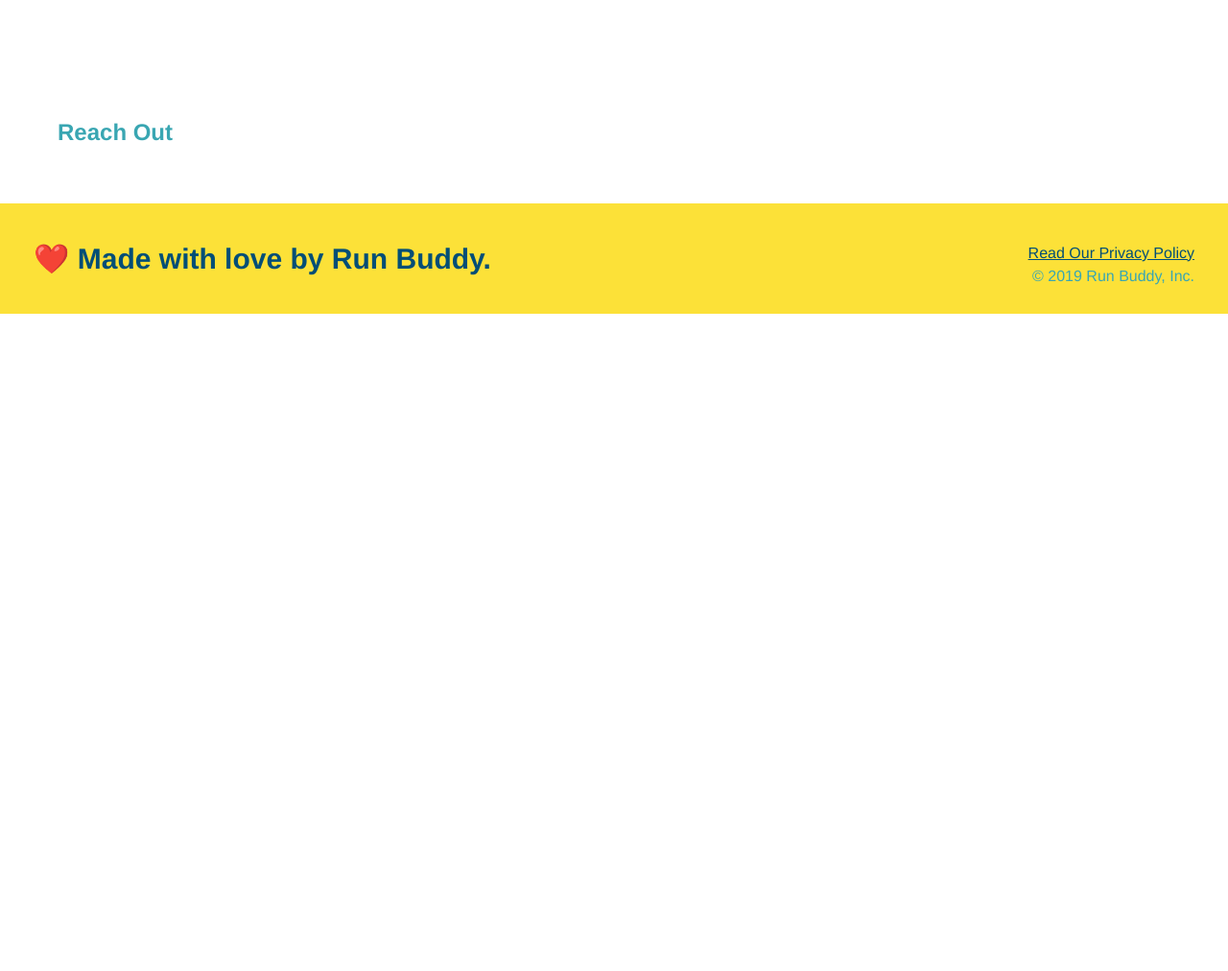
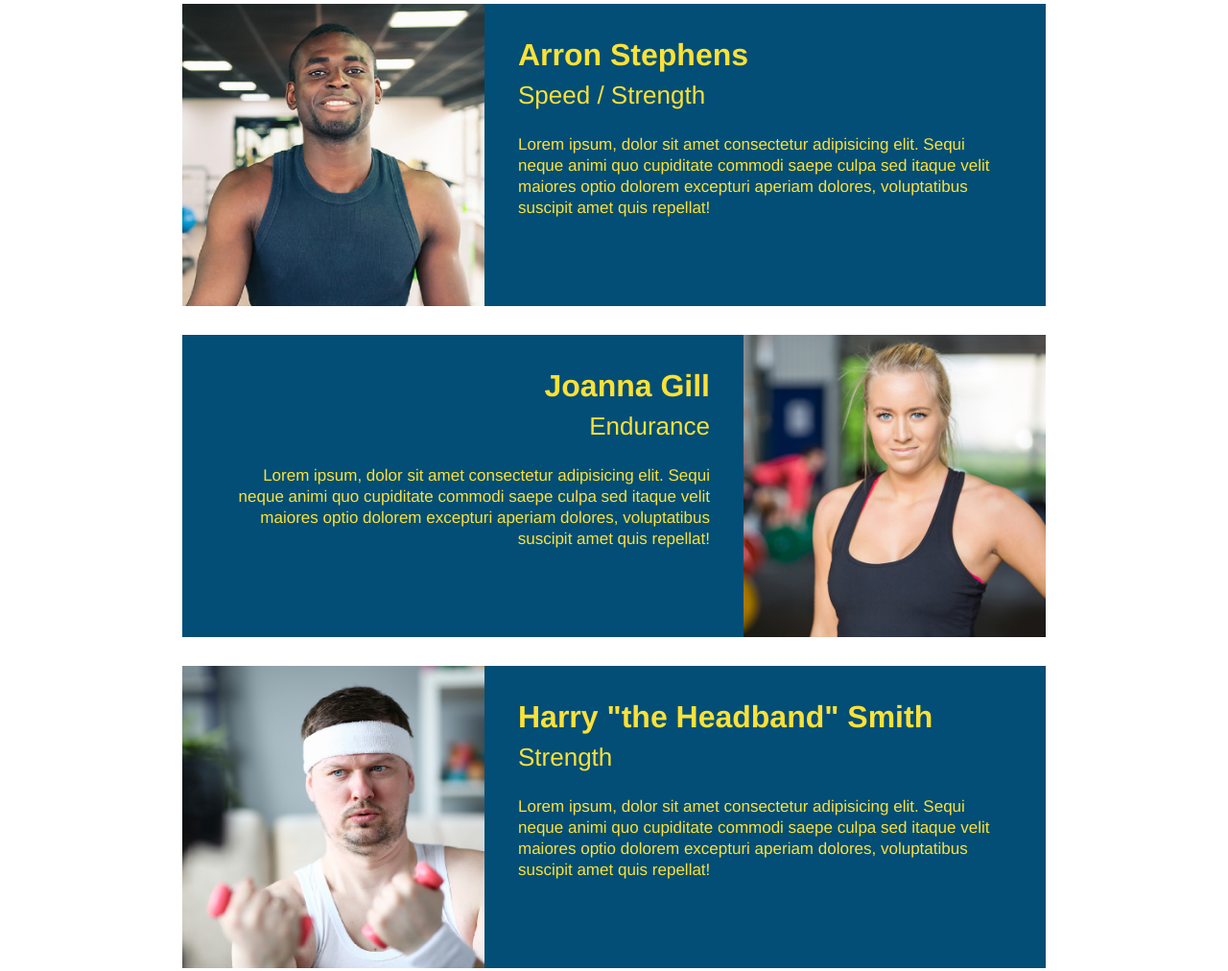
Before and after one commit to jacurtis813/run-buddy, a plain HTML site: page index.html in a window 1280 px wide. Shown: the part 2908-3920 px from the top of the page at 96% size. Before the commit the page ends 3235 px from the top, so only its background shows below. Drawn offline with Linux system fonts and the light colour scheme.

Commit message:
add each trainer and assign style properties

```diff
--- a/assets/css/style.css
+++ b/assets/css/style.css
@@ -190,3 +190,53 @@
   .secondary-border {
     border-color: #39a6b2;
   }
+
+  /* style the trainers */
+  .trainers {
+    text-align: center;
+
+  }
+
+  .trainer {
+    width: 900px;
+    margin: 0 auto 30px auto;
+    background: #024e76;
+    color: #fce138;
+    overflow: auto;
+  }
+
+  .trainer img {
+    width: 35%;
+    float: left;
+  }
+
+  .trainer-bio {
+    padding: 35px;
+    float: left;
+    width: 65%;
+  }
+
+  .trainer-bio h3 {
+    font-size: 32px;
+    margin-bottom: 8px;
+  }
+
+  .trainer-bio h4 {
+    font-weight: lighter;
+    font-size: 26px;
+    margin-bottom: 25px;
+  }
+
+  .trainer-bio p {
+    font-size: 17px;
+    line-height: 1.3;
+  }
+
+  /* style text property */
+  .text-left {
+    text-align: left;
+  }
+
+  .text-right {
+    text-align: right;
+  }
--- a/index.html
+++ b/index.html
@@ -116,6 +116,50 @@
     <!-- "meet the trainers" section -->
     <section id="your-trainers" class="trainers">
         <h2 class="section-title primary-border">Meet The Trainers</h2>
+        <article class="trainer">
+            <img src="./assets/images/trainer-1.jpg" alt="Arron Stephens in his workout clothes, ready to pump iron" />
+            <div class="trainer-bio text-left">
+                <h3>Arron Stephens</h3>
+                <h4>Speed / Strength</h4>
+                <p>
+                    Lorem ipsum, dolor sit amet consectetur adipisicing elit. Sequi neque animi quo cupiditate commodi
+                    saepe culpa sed
+                    itaque velit maiores optio dolorem excepturi aperiam dolores, voluptatibus suscipit amet quis
+                    repellat!
+                </p>
+            </div>
+        </article>
+
+        <!-- second trainer bio -->
+        <article class="trainer">
+            <div class="trainer-bio text-right">
+                <h3>Joanna Gill</h3>
+                <h4>Endurance</h4>
+                <p>
+                    Lorem ipsum, dolor sit amet consectetur adipisicing elit. Sequi neque animi quo cupiditate commodi
+                    saepe culpa sed
+                    itaque velit maiores optio dolorem excepturi aperiam dolores, voluptatibus suscipit amet quis
+                    repellat!
+                </p>
+            </div>
+            <img src="./assets/images/trainer-2.jpg" alt="Joanna Gill cooling off after a workout" />
+        </article>
+
+        <!-- third trainer bio -->
+        <article class="trainer">
+            <img src="./assets/images/trainer-3.jpg"
+                alt="Harry Smith wearing a headband and lifting comically small pink weights" />
+            <div class="trainer-bio text-left">
+                <h3>Harry "the Headband" Smith</h3>
+                <h4>Strength</h4>
+                <p>
+                    Lorem ipsum, dolor sit amet consectetur adipisicing elit. Sequi neque animi quo cupiditate commodi
+                    saepe culpa sed
+                    itaque velit maiores optio dolorem excepturi aperiam dolores, voluptatibus suscipit amet quis
+                    repellat!
+                </p>
+            </div>
+        </article>
     </section>
 
     <!-- "reach out" section -->
```
